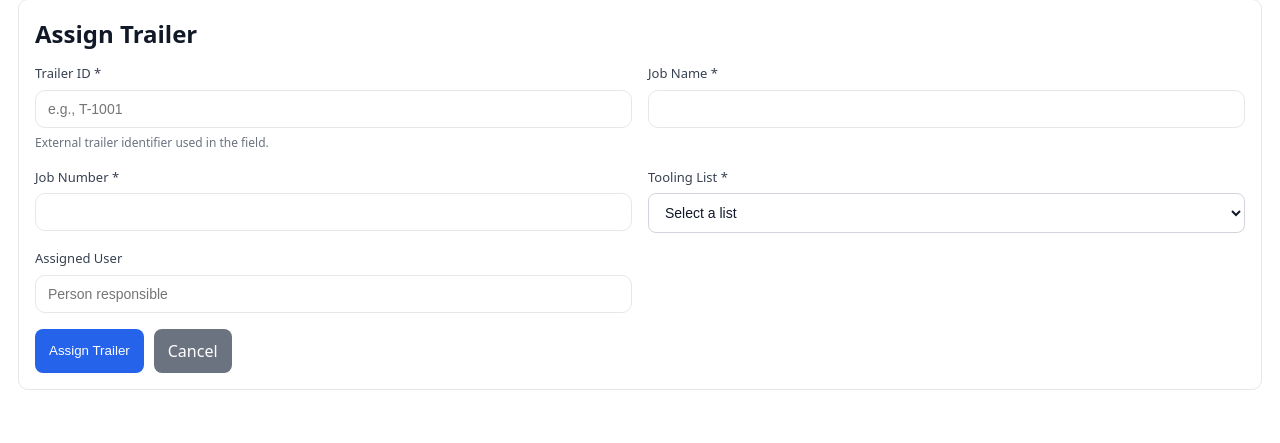
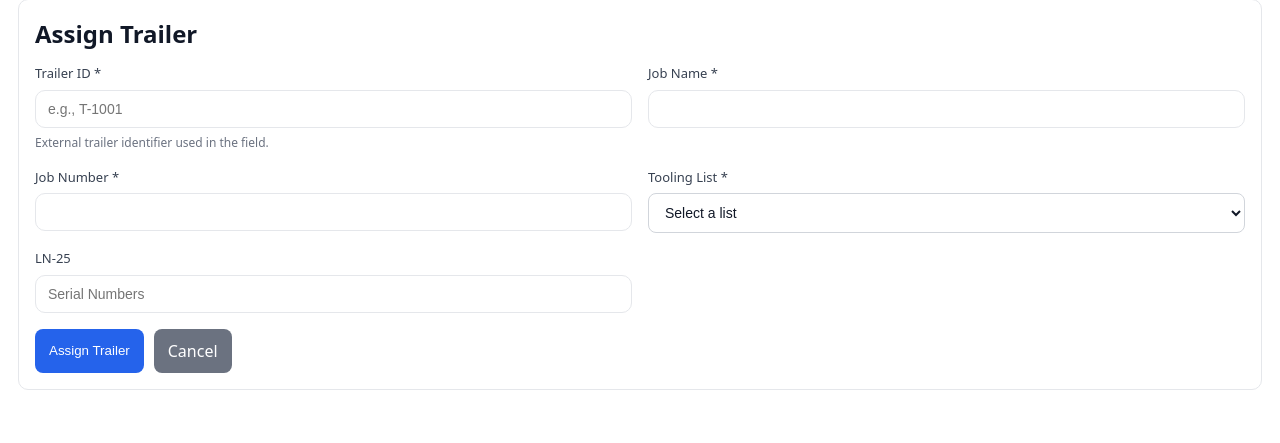
Before and after one commit to ColtonBaum/Inventory-app, a Flask app: page /assign_trailer in a window 1280 px wide. Shown: the part 93-536 px from the top of the page. Run offline with Flask 3, Linux system fonts and the light colour scheme.

Commit message:
Rename button/label in assign_trailer.html

```diff
--- a/templates/assign_trailer.html
+++ b/templates/assign_trailer.html
@@ -53,8 +53,8 @@
       </div>
 
       <div class="field">
-        <label>Assigned User</label>
-        <input class="input" type="text" name="lN-25s" placeholder="Person responsible">
+        <label>LN-25</label>
+        <input class="input" type="text" name="lN-25s" placeholder="Serial Numbers">
       </div>
     </div>
 
```
